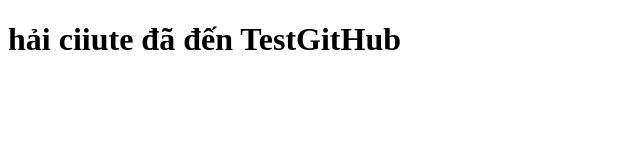
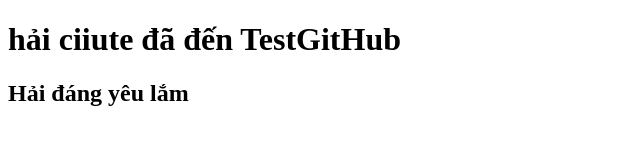
Before and after one commit to Haigb01/TestGitHub, a plain HTML site: page index.html in a window 1280 px wide. Shown: the whole page, without its empty margins (0-640 px from the left). Drawn offline with Linux system fonts and the light colour scheme.

Commit message:
Update index.html

```diff
--- a/index.html
+++ b/index.html
@@ -8,5 +8,6 @@
 </head>
 <body>
     <h1>hải ciiute đã đến TestGitHub</h1>
+    <h2>Hải đáng yêu lắm </h2>
 </body>
 </html>
```
